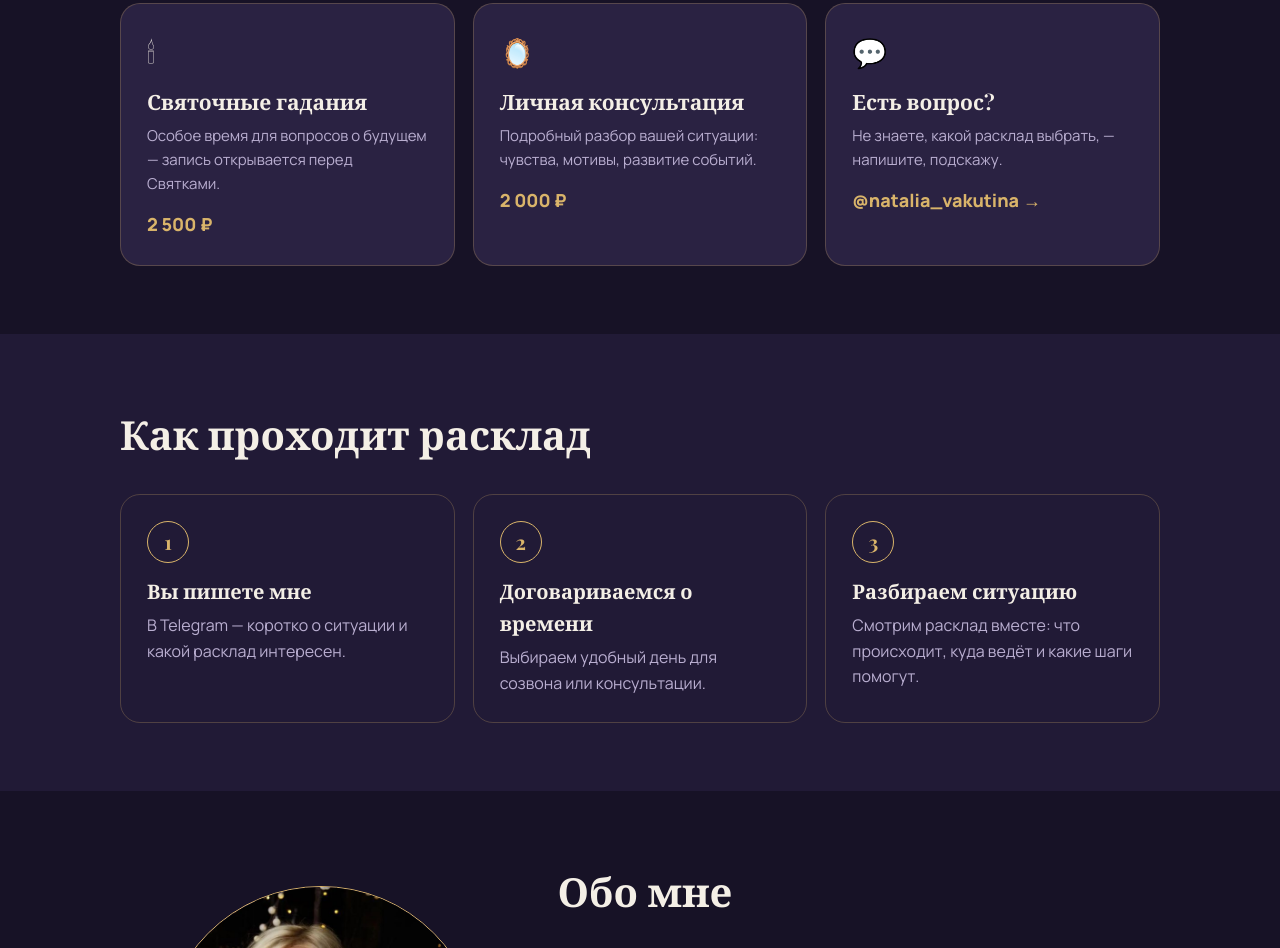
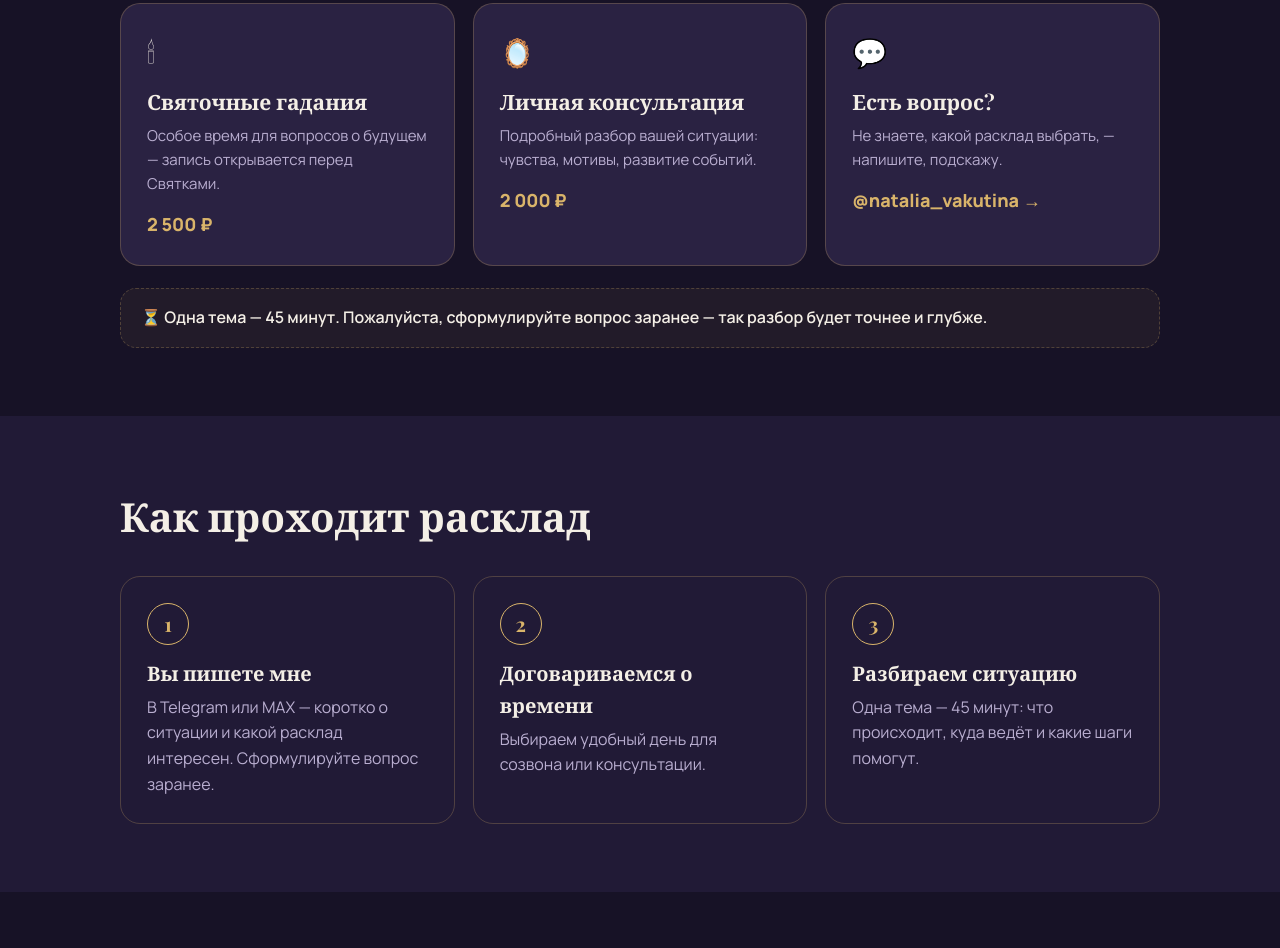
Before and after one commit to tatjkail-boop/sites, a plain HTML site: page zazerkalie-vakutina/index.html in a window 1280 px wide. Shown: the part 1453-2401 px from the top of the page. Drawn offline with nearby package versions, Linux system fonts and the light colour scheme.

Commit message:
zazerkalie: 45 min per topic, prepare question
Co-Authored-By: Claude Opus 5.5 <noreply@anthropic.com>
Claude-Session: https://claude.ai/code/session_011vt9iVEJXHyJeF2bRLWYS1

```diff
--- a/zazerkalie-vakutina/index.html
+++ b/zazerkalie-vakutina/index.html
@@ -45,6 +45,7 @@ h2{font-size:clamp(28px,3.8vw,40px);margin-bottom:28px}
 .s p{color:var(--muted);font-size:15px;margin-bottom:14px}
 .s .pr{font-weight:800;color:var(--gold);font-size:18px}
 .steps{background:var(--bg2)}
+.note{margin-top:22px;padding:16px 20px;border:1px dashed var(--line);border-radius:16px;color:var(--ink);font-weight:600;background:rgba(217,180,106,.06)}
 .st{display:grid;grid-template-columns:repeat(3,1fr);gap:18px}
 .st div{border:1px solid var(--line);border-radius:20px;padding:26px}
 .st b{display:grid;place-items:center;width:42px;height:42px;border-radius:50%;border:1.5px solid var(--gold);color:var(--gold);margin-bottom:12px;font-family:'Playfair Display',serif;font-size:20px}
@@ -111,14 +112,15 @@ footer b{color:var(--ink)}footer a{color:var(--gold)}footer small{opacity:.7}
     <div class="s"><div class="ic">🪞</div><h3>Личная консультация</h3><p>Подробный разбор вашей ситуации: чувства, мотивы, развитие событий.</p><div class="pr">2 000 ₽</div></div>
     <div class="s"><div class="ic">💬</div><h3>Есть вопрос?</h3><p>Не знаете, какой расклад выбрать, — напишите, подскажу.</p><div class="pr"><a href="https://t.me/natalia_vakutina" target="_blank" rel="noopener">@natalia_vakutina →</a></div></div>
   </div>
+  <p class="note">⏳ Одна тема — 45 минут. Пожалуйста, сформулируйте вопрос заранее — так разбор будет точнее и глубже.</p>
 </div></section>
 
 <section class="steps"><div class="w">
   <h2>Как проходит расклад</h2>
   <div class="st">
-    <div><b>1</b><h3>Вы пишете мне</h3><p>В Telegram — коротко о ситуации и какой расклад интересен.</p></div>
+    <div><b>1</b><h3>Вы пишете мне</h3><p>В Telegram или MAX — коротко о ситуации и какой расклад интересен. Сформулируйте вопрос заранее.</p></div>
     <div><b>2</b><h3>Договариваемся о времени</h3><p>Выбираем удобный день для созвона или консультации.</p></div>
-    <div><b>3</b><h3>Разбираем ситуацию</h3><p>Смотрим расклад вместе: что происходит, куда ведёт и какие шаги помогут.</p></div>
+    <div><b>3</b><h3>Разбираем ситуацию</h3><p>Одна тема — 45 минут: что происходит, куда ведёт и какие шаги помогут.</p></div>
   </div>
 </div></section>
 
@@ -168,6 +170,7 @@ footer b{color:var(--ink)}footer a{color:var(--gold)}footer small{opacity:.7}
 
 <section class="faq"><div class="w">
   <h2>Частые вопросы</h2>
+  <details><summary>Сколько длится консультация?</summary><p>Одна тема — 45 минут. Чтобы время прошло с максимальной пользой, сформулируйте вопрос заранее.</p></details>
   <details><summary>Нужно ли встречаться лично?</summary><p>Нет, консультации проходят онлайн — созвон или переписка в Telegram.</p></details>
   <details><summary>Можно ли научиться Таро с нуля?</summary><p>Да. Обучение индивидуальное: начинаем с основ и идём в вашем темпе, на реальных раскладах.</p></details>
   <details><summary>Как оплатить?</summary><p>Способ оплаты подскажу при записи.</p></details>
```
